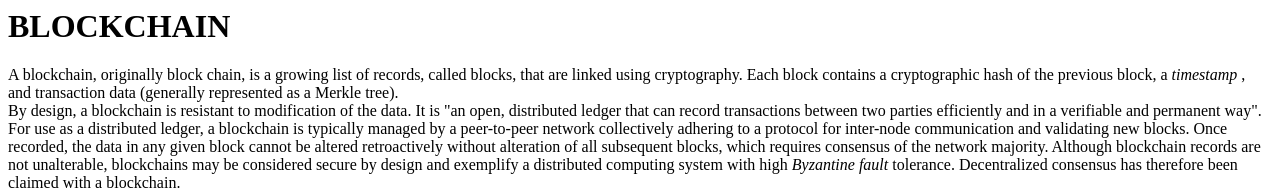
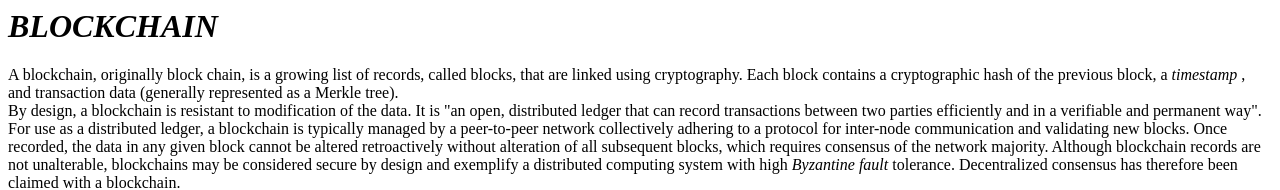
Before and after one commit to nicocampuzano71/WebDesignProj, a plain HTML site: page index.html in a window 1280 px wide. Shown: the top 190 px of the page. Drawn offline with Linux system fonts and the light colour scheme.

Commit message:
Update index.html

```diff
--- a/index.html
+++ b/index.html
@@ -5,7 +5,7 @@
     <title>Blockchain</title>
   </head>
   <body>
-    <h1> BLOCKCHAIN  </h1>
+    <h1> <em> BLOCKCHAIN </em> </h1>
     <p> A blockchain, originally block chain, is a growing list of records, called blocks, that are linked using cryptography. Each block contains a cryptographic hash of the previous block, a <i> timestamp </i>, and transaction data (generally represented as a Merkle tree).<br>
 
 By design, a blockchain is resistant to modification of the data. It is "an open, distributed ledger that can record transactions between two parties efficiently and in a verifiable and permanent way". For use as a distributed ledger, a blockchain is typically managed by a peer-to-peer network collectively adhering to a protocol for inter-node communication and validating new blocks. Once recorded, the data in any given block cannot be altered retroactively without alteration of all subsequent blocks, which requires consensus of the network majority. Although blockchain records are not unalterable, blockchains may be considered secure by design and exemplify a distributed computing system with high <i>Byzantine fault</i> tolerance. Decentralized consensus has therefore been claimed with a blockchain.<br>
```
